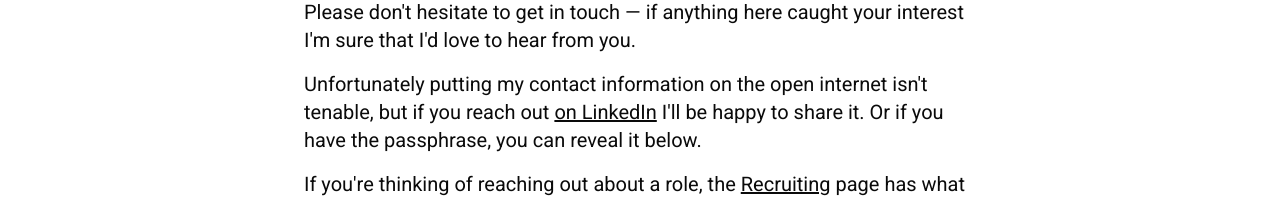
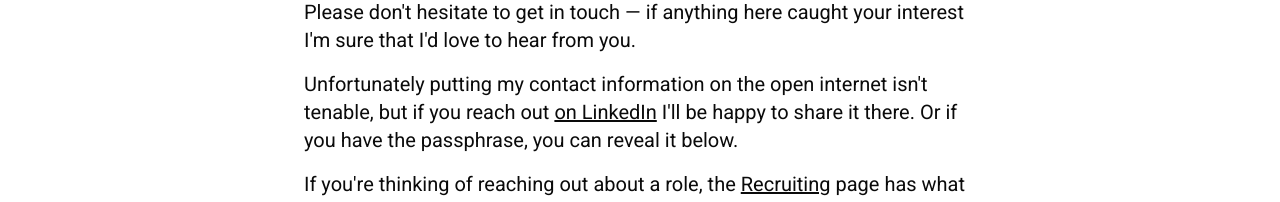
Before and after one commit to rmehyde/website, a Next.js app: page /contact in a window 1280 px wide. Shown: the part 202-404 px from the top of the page. Built offline with nearby package versions, Linux system fonts and the light colour scheme.

Commit message:
cleanup tweaks

```diff
--- a/app/contact/content.tsx
+++ b/app/contact/content.tsx
@@ -23,7 +23,7 @@ export function ContactIntro() {
                 >
                     on LinkedIn
                 </a>{" "}
-                I'll be happy to share it. Or if you have the passphrase, you can reveal it below.
+                I'll be happy to share it there. Or if you have the passphrase, you can reveal it below.
             </p>
             <p>
                 If you're thinking of reaching out about a role, the{" "}
--- a/app/lib/content/jsx.tsx
+++ b/app/lib/content/jsx.tsx
@@ -1,7 +1,7 @@
 import React from 'react'
-// import { DynamicIcon } from "lucide-react/dynamic";
+import { DynamicIcon } from "lucide-react/dynamic";
 import {Content} from './schema'
-import {H1, Link} from "@/app/ui/cards/markdown-elements"; // wherever your Content type lives
+import {H1, Link} from "@/app/ui/cards/markdown-elements";
 import {scale} from "@/app/lib/typography";
 
 
@@ -12,11 +12,9 @@ export function generateContentElements(
         <>
             <H1
                 className="m-0 pb-0 inline-flex items-center gap-2"
-                prefix={null}
-                /* TODO: RESTORE*/
-                // prefix={
-                //     icon ? <DynamicIcon name={icon as any}/> : null
-                // }
+                prefix={
+                    icon ? <DynamicIcon name={icon as any}/> : null
+                }
             >
                 {title}
             </H1>
--- a/app/projects/page.tsx
+++ b/app/projects/page.tsx
@@ -6,10 +6,6 @@ import {RadialSelector} from "@/components/ui/radial";
 import React, {useState} from "react";
 import {scale} from "@/app/lib/typography";
 
-// The Projects graph intentionally exposes a subset of the résumé's dimensions —
-// Leadership and Solutions & Integration aren't useful filters for project cards.
-// Hidden dimensions never appear in the graph or in `values`; dimensionScoresSchema
-// defaults them to 0 on parse, so everything downstream is identical to the full set.
 const PROJECT_HIDDEN_DIMENSIONS: Dimension[] = ["leadership", "solutions"];
 const projectDimensionLabels = Object.fromEntries(
     Object.entries(dimensionLabels).filter(([dim]) => !PROJECT_HIDDEN_DIMENSIONS.includes(dim as Dimension))
@@ -48,10 +44,7 @@ export default function DynamicProjects() {
             </div>
             </div>
             {/* content cards re-sort based on those weights */}
-            {}
             <ContentCards weights={dimensionScoresSchema.parse(values)} />
-            {/* TODO: use a global footer */}
-            <div className="h-20"/>
         </div>
     )
 }
--- a/app/resume/page.tsx
+++ b/app/resume/page.tsx
@@ -214,10 +214,7 @@ export default function DynamicResume() {
 
     return (
         <div>
-            {/* Content-driven layout: flex-wrap keeps the selector + graph side-by-side as a
-                centered pair while they fit on one line, and stacks them (each centered) when they
-                don't — no JS, no breakpoint. The graph wrapper shrinks to its content so the whole
-                pair stays centered; making it flex-1 would pin the selector to the left edge. */}
+            {/* fit-or-stack via flex-wrap */}
             <div className="flex flex-wrap items-center justify-center md:gap-10 pb-12">
                 <ProfileSelector
                     mode={mode}
--- a/app/ui/pdf.tsx
+++ b/app/ui/pdf.tsx
@@ -200,7 +200,7 @@ export default function PDFComponent({onWeightsComplete}: {
     return (
         <div>
             {(renderState === 'idle' && !error) ? (
-                <div className="flex flex-wrap items-center justify-center gap-12 mb-8">
+                <div className="flex flex-wrap items-center justify-center gap-6 md:gap-12 mb-8">
                     {locked && (
                         <Dialog open={unlockOpen} onOpenChange={setUnlockOpen}>
                             <DialogTrigger asChild>
```
Also changed, not shown: public/lib/todo.txt (deleted).
